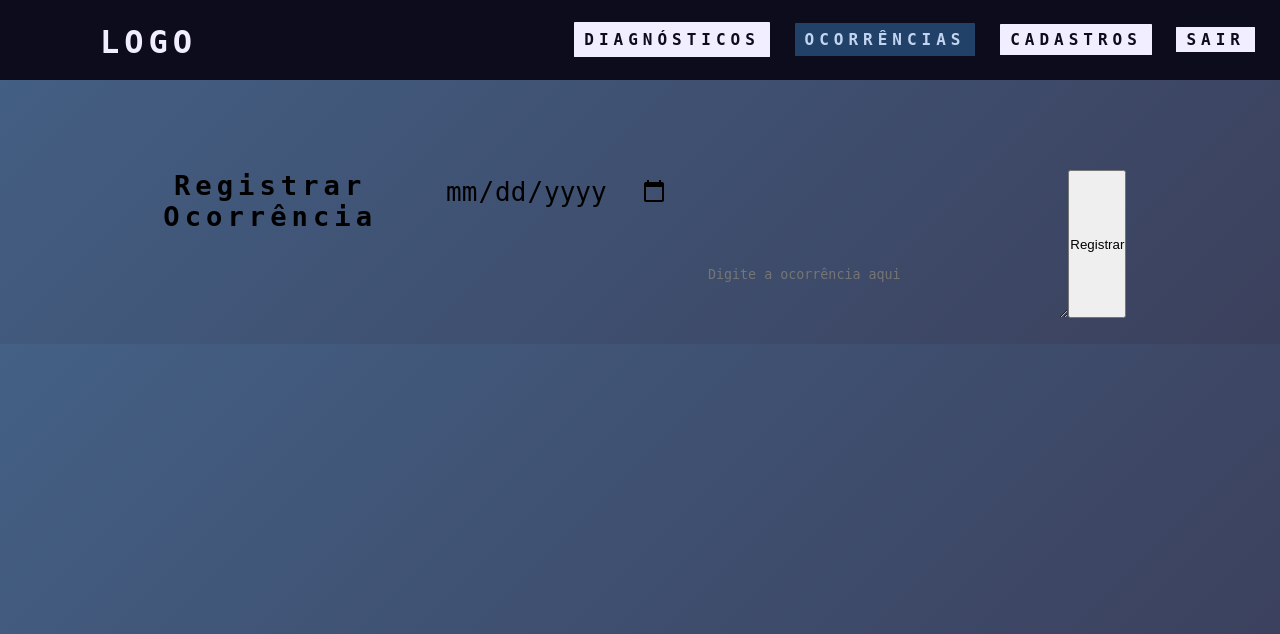
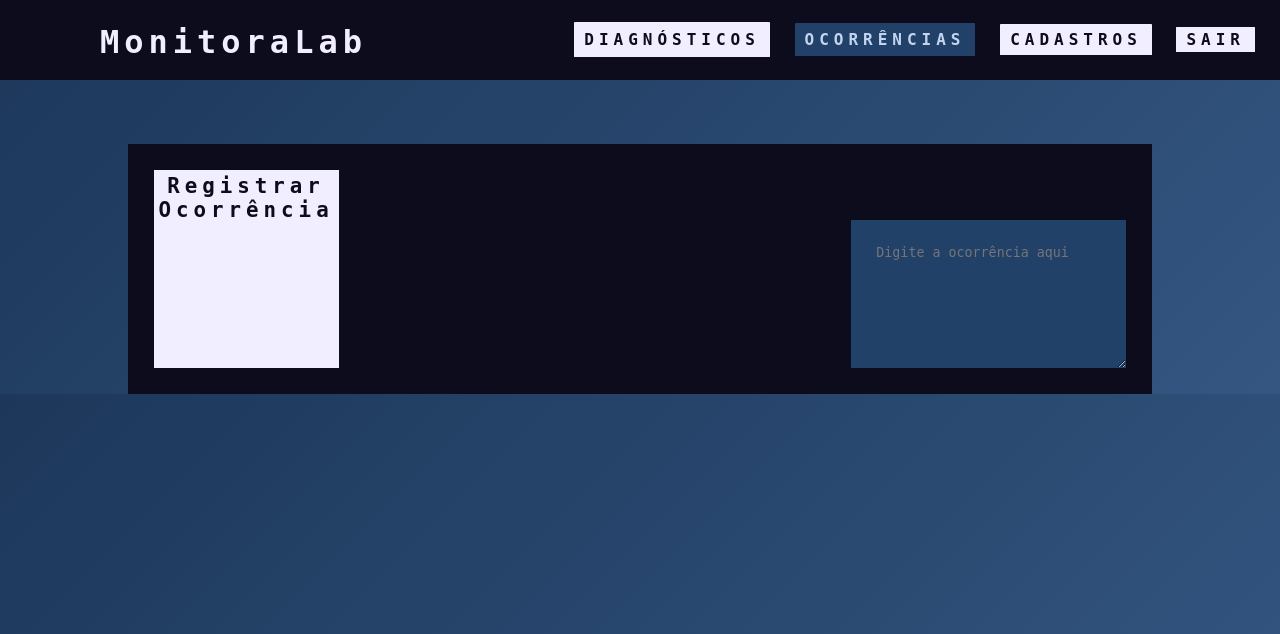
Before and after one commit to TCC2023insv/TCC2023-Site, a PHP site: page /Tema_Claro/p_Professor/p_reg-ocorrencia.html in a window 1280 px wide. Shown: the top 634 px of the page. Run offline with PHP 8.4, Linux system fonts and the light colour scheme.

Commit message:
Arrumando pagina de Ocorrencia - CONTINUAR

```diff
--- a/Tema_Claro/p_Professor/p_reg-ocorrencia.html
+++ b/Tema_Claro/p_Professor/p_reg-ocorrencia.html
@@ -15,7 +15,7 @@
             <img src="img/icon.png">
         </label>
 
-        <label class="logo">LOGO</label>
+        <label class="logo">MonitoraLab</label>
         <ul>
             <li><a href="P_P_Inicial_TC.php">Diagnósticos</a></li>
             <li><a class="active">Ocorrências</a></li>
@@ -26,9 +26,9 @@
 
   <form action="../../php/classes/professor.php" method="post" id="caixa">
     <label id="Titulo">Registrar Ocorrência</label><br>
-    <input id="data" name="data" type="date" required><br><br>
+    <!-- <input id="data" name="data" type="date" required> -->
     <textarea class="txtOcorrencia" name="txtDescricao" placeholder="Digite a ocorrência aqui" required></textarea>
-    <button type="submit" name="btnRegistrarOcorrencia">Registrar</button>
+    <!-- <button id="button" type="submit" name="btnRegistrarOcorrencia">Registrar</button> -->
   </form>
 </body>
 </html>
--- a/css/p_reg-ocorrencia.css
+++ b/css/p_reg-ocorrencia.css
@@ -9,59 +9,72 @@
 }
 
 body{
-    background-image: var(--fundo-gradiente);
+    background-image: var(--fundo-gradiente-2);
     font-family: 'Roboto Mono', monospace;
     font-weight: bold;
     letter-spacing: 5px;
 }
 
 #caixa{
-    background-color: var(--color-claro-60);
-    height: 200px;
+    background-color: var(--fundo-caixa);
+    height: 250px;
     width: 80%;
     display: flex;
     border: none;
-    border-radius: 1%;
     margin-top: 5%;
     margin-left: 10%;
     padding: 2%;
 }
 
+.caixa-ocorrencia{
+    background-color: var(--fundo-caixa);
+    width: 90%;
+    height: auto;
+    padding: 6% 0 6% 4%;
+    line-height: 40px;
+}
+
 #Titulo{
-    background-color: var(--color-claro-900);
-    color: var(--color-claro-50);
+    background-color: var(--fundo-txt);
+    color: var(--cor-txt);
     text-align: center;
     width: auto;
-    height: 30%;
-    font-size: 170%;
-    padding-left: 1%;
+    height: auto;
+    font-size: 130%;
+    padding: 0.5%;
     text-align: center;
-    border-radius: 2%;
+    margin-right: 45%;
 }
 
 #data{
-    background-color: var(--color-claro-900);
-    color: var(--color-claro-50);
+    background-color: var(--fundo-txt);
+    color: var(--cor-txt);
     font-size: 200%;
-    border-radius: 2%;
     /* margin-top: 10%; */
     padding: 2%;
     width: auto;
-    height: 30%;
+    height: 30px;
     border: none;
-    margin-left:5% ;
+    float: right;
 }
 
 .txtOcorrencia{
     border: none;
-    background-color: var(--color-claro-100);
-    border-radius: 2%;
-    margin-top: 10%;
-    margin-left: 2%;
-    display: flex;
-    width: 80%;
+    background-color: var(--fundo-txt-2);
+    width: 950px;
+    height: auto;
+    padding: 25px;
+    margin-top: 50px;
+    margin-left: 75px;
 }
 
 input::placeholder{
-    color: var(--color-claro-50);
+    color: var(--texto);
 }
+
+#button{
+    border: none;
+    height: 40px;
+    padding: 1%;
+    background-color: var(--botao);
+}
```
Also changed, not shown: Tema_Claro/p_Professor/p_registrar-ocorrencia.html (deleted, +0 -33 lines).
